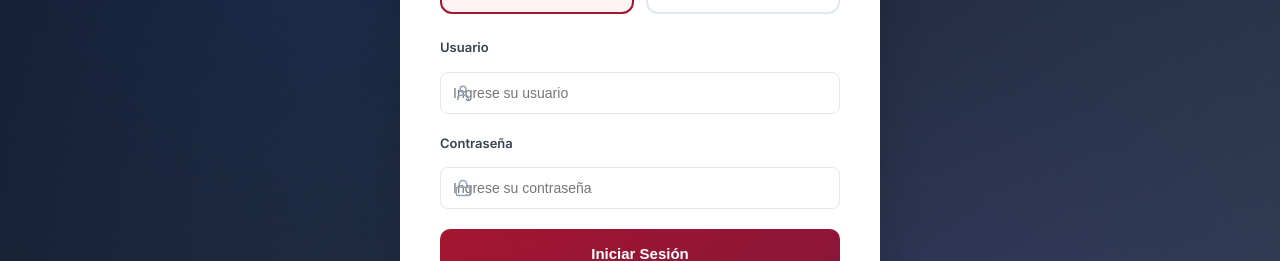
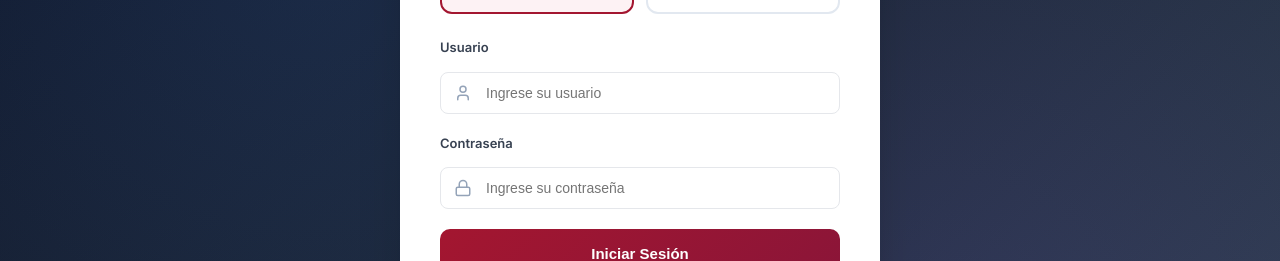
Before and after one commit to carlos-amador-git/invex-sistema-js, a React (Create React App) app: page / in a window 1280 px wide. Shown: the part 268-529 px from the top of the page. Built offline with nearby package versions, Linux system fonts and the light colour scheme; no server answers.

Commit message:
Update Login component UI

```diff
--- a/src/components/Login/Login.jsx
+++ b/src/components/Login/Login.jsx
@@ -217,13 +217,15 @@ const Login = () => {
               <div className="input-wrapper">
                 <User size={18} className="input-icon" />
                 <input
+                 // padding 35 px
+                  style={{ paddingLeft: '45px' }}
                   type="text"
                   value={username}
                   onChange={(e) => setUsername(e.target.value)}
                   placeholder="Ingrese su usuario"
                   required
                   disabled={isLoading}
-                />
+                  />
               </div>
             </div>
             <div className="form-group">
@@ -231,6 +233,7 @@ const Login = () => {
               <div className="input-wrapper">
                 <Lock size={18} className="input-icon" />
                 <input
+                  style={{ paddingLeft: '45px' }}
                   type="password"
                   value={password}
                   onChange={(e) => setPassword(e.target.value)}
```
